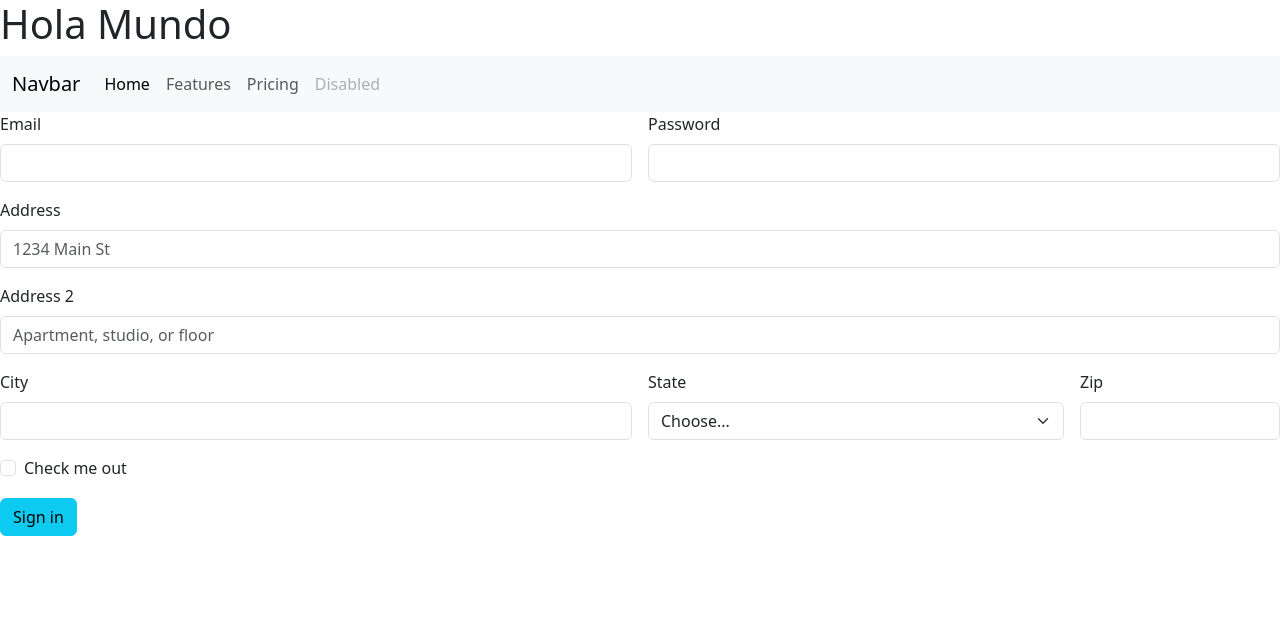
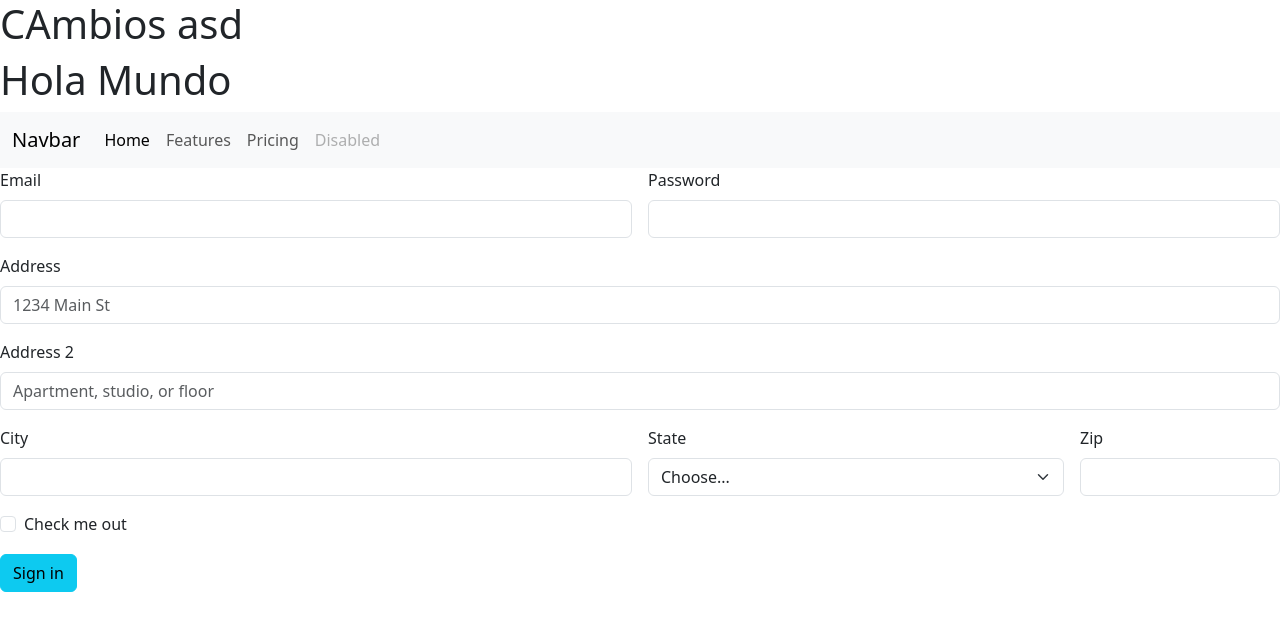
Before and after one commit to FernandoLGarcia/codoacodo, a plain HTML site: page index.html in a window 1280 px wide. Drawn offline with nearby package versions, Linux system fonts and the light colour scheme.

Commit message:
rama1 creada

```diff
--- a/index.html
+++ b/index.html
@@ -13,6 +13,7 @@
     <title>Document</title>
   </head>
   <body>
+    <h1>CAmbios asd</h1>
     <h1>Hola Mundo</h1>
     <nav class="navbar navbar-expand-lg bg-body-tertiary">
       <div class="container-fluid">
```
